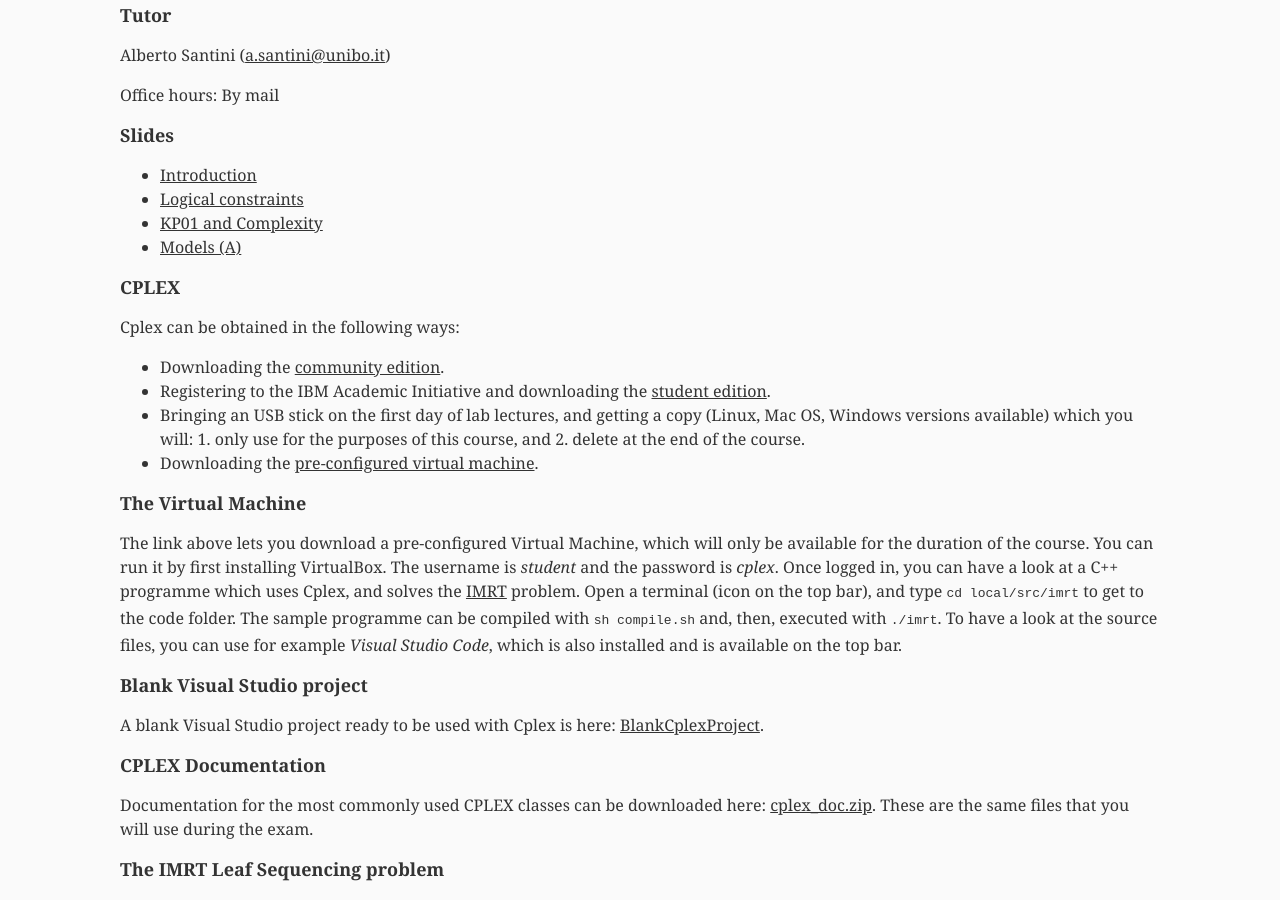
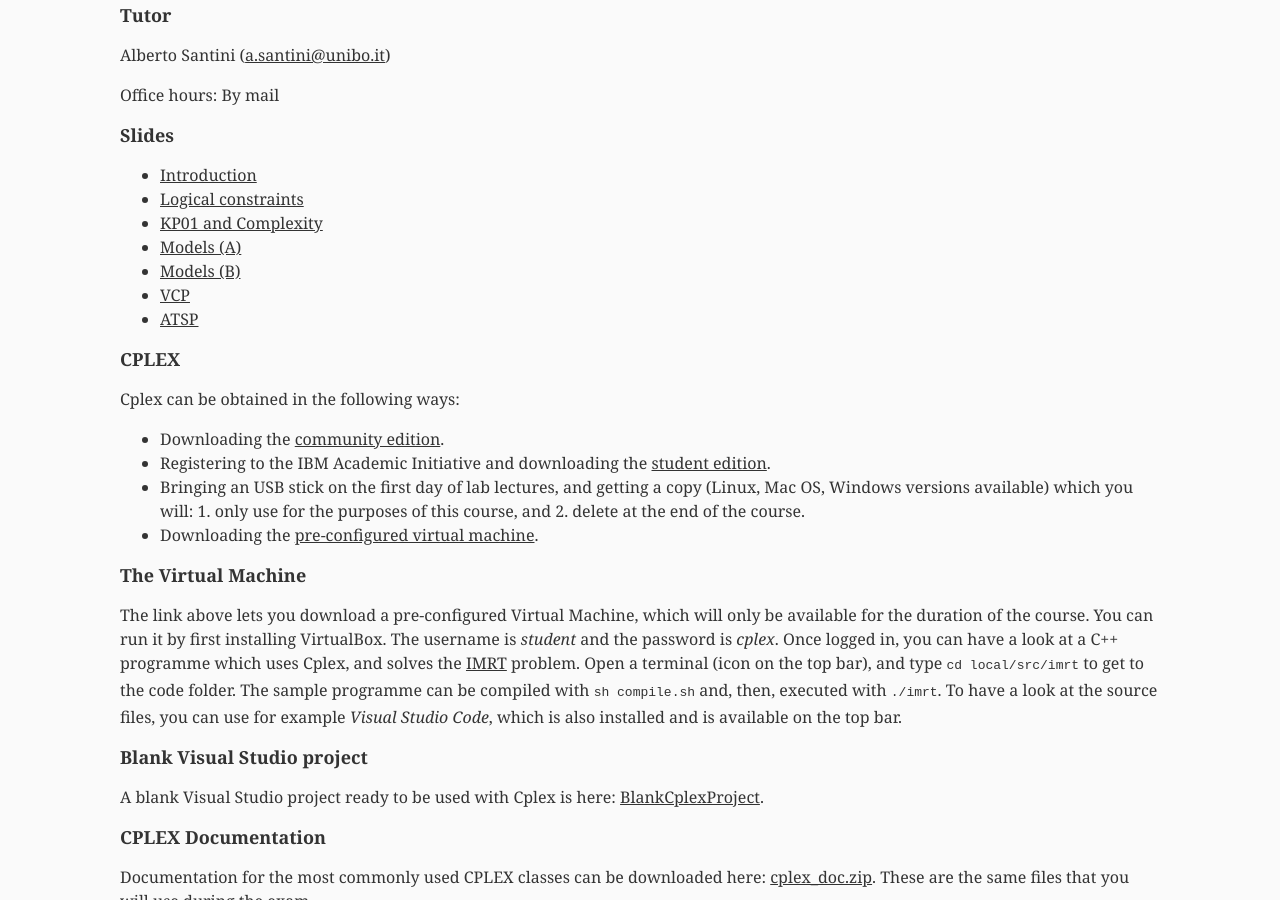
Before and after one commit to alberto-santini/alberto-santini.github.io, a Jekyll site: the page built from oa/index.html, in a window 1280 px wide and 900 px high, scrolled down 353 px. Built offline with Jekyll 4.4.1, drawn with Linux system fonts in a browser that asks for light colours.

Commit message:
Added new slides for oa

```diff
--- a/oa/index.html
+++ b/oa/index.html
@@ -37,6 +37,9 @@ layout: default
       <li><a href="/files/oa/OPT-ALG_2017_2_Logical-Constraints.pdf">Logical constraints</a></li>
       <li><a href="/files/oa/OPT-ALG_2017_3_KP01_Complexity.pdf">KP01 and Complexity</a></li>
       <li><a href="/files/oa/OPT-ALG_2017_4_Models_A.pdf">Models (A)</a></li>
+      <li><a href="/files/oa/OPT-ALG_2017_5_Models_B.pdf">Models (B)</a></li>
+      <li><a href="/files/oa/OPT-ALG_2017_6_VCP.pdf">VCP</a></li>
+      <li><a href="/files/oa/OPT-ALG_2017_7_ATSP.pdf">ATSP</a></li>
     </ul>
   </div>
 
```
Also changed, not shown: 3 other files.
